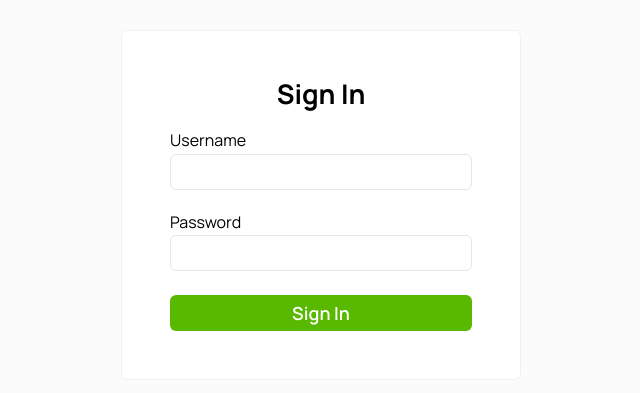
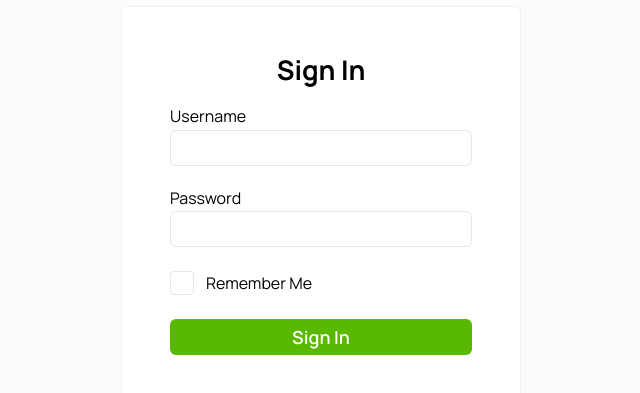
Before and after one commit to ScaffoldMC/ScaffoldMC, a Next.js app in the folder apps/web/: page /login in a window 1280 px wide. Shown: the part 195-588 px from the top of the page, without its empty margins (319-959 px from the left). Built offline with nearby package versions, Linux system fonts and the light colour scheme.

Commit message:
Add remind me button

```diff
--- a/apps/web/app/login/page.tsx
+++ b/apps/web/app/login/page.tsx
@@ -3,6 +3,7 @@ import { Button } from "@/components/atoms/buttons/button";
 import styles from "./styles.module.css";
 import { TextInput } from "@/components/atoms/input/textinput";
 import { Label } from "@/components/atoms/label/label";
+import { Checkbox } from "@/components/atoms/checkbox/checkbox";
 
 export default function LoginPage() {
 	return (
@@ -28,6 +29,10 @@ export default function LoginPage() {
 							required
 						/>
 					</div>
+					<div className={styles.line}>
+						<Checkbox id="remember" />
+						<Label htmlFor="remember">Remember Me</Label>
+					</div>
 					<Button type="submit" level="primary">
 						Sign In
 					</Button>
--- a/apps/web/app/login/styles.module.css
+++ b/apps/web/app/login/styles.module.css
@@ -42,3 +42,12 @@
 	width: 100%;
 	gap: 4px;
 }
+
+.line {
+	width: 100%;
+	display: flex;
+	flex-direction: row;
+	justify-content: start;
+	align-items: center;
+	gap: 12px;
+}
```
